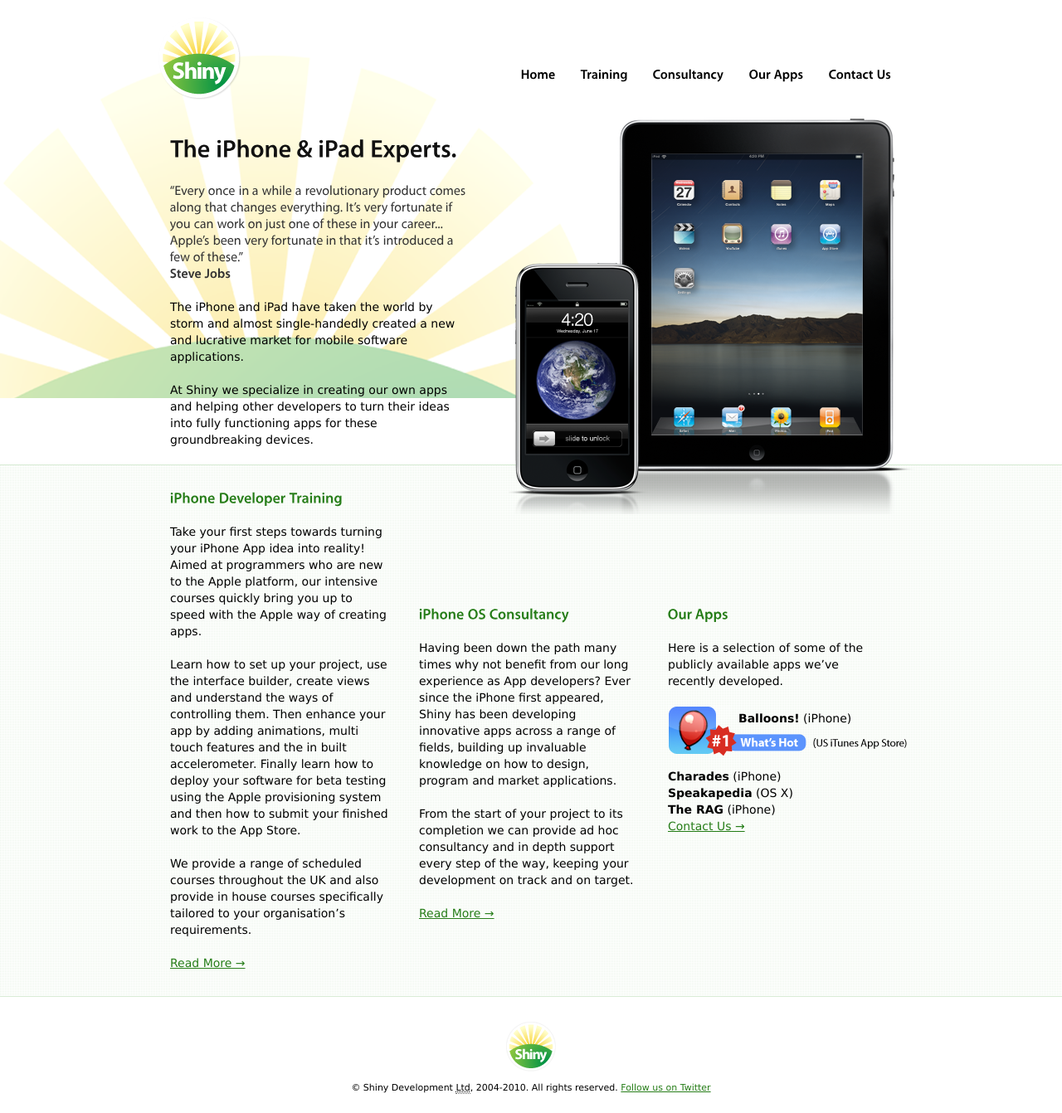
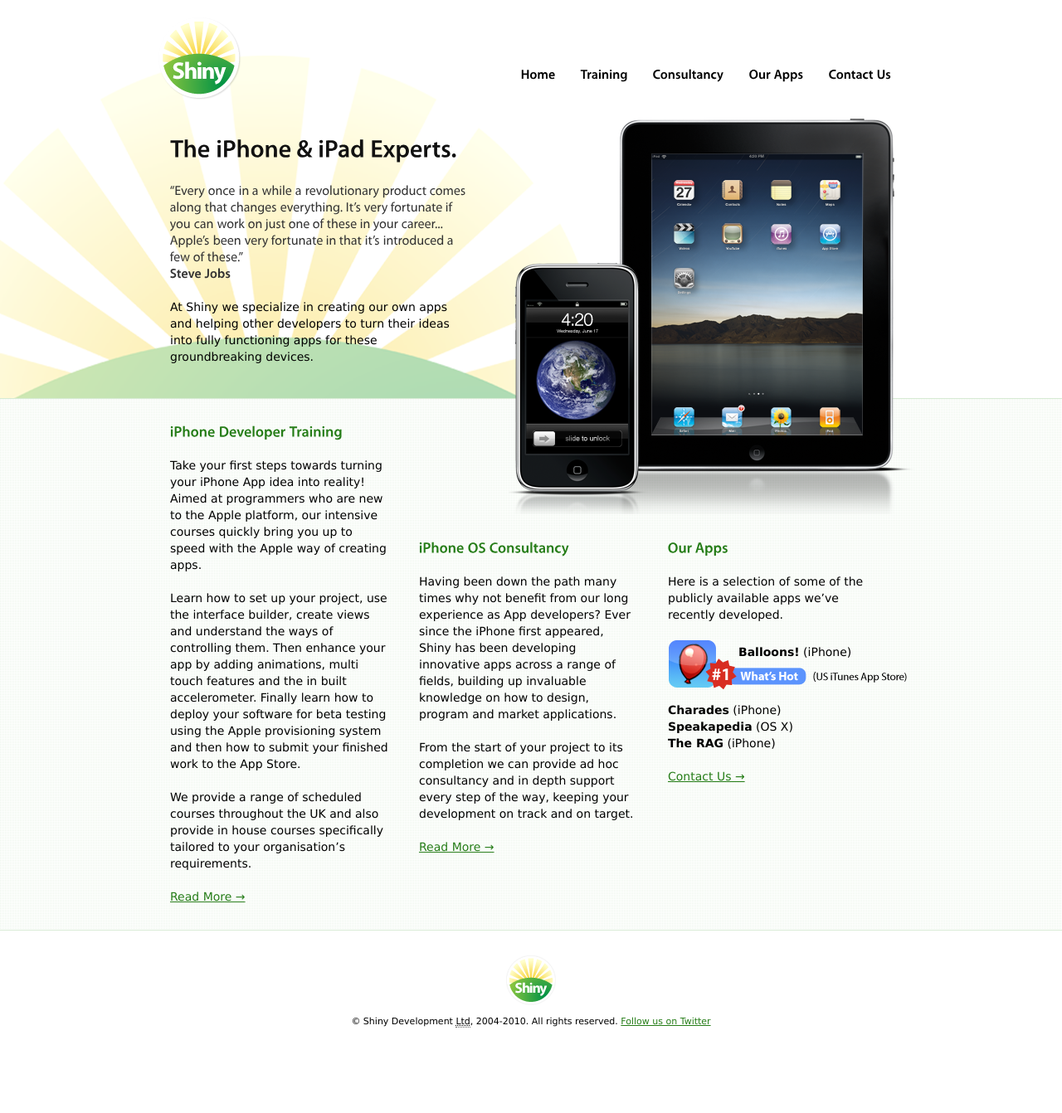
Before and after one commit to shinydevelopment/ShinyDevelopment-Holding, a Jekyll site: the page built from index.html, in a window 1280 px wide. Shown: the whole page at 83% size. Built offline with Jekyll 4.4.1, drawn with Linux system fonts in a browser that asks for light colours; Markdown is read by kramdown in place of the engine named in the settings; after the commit the page ends 1262 px from its top, so only the background shows below that.

Commit message:
Added public training page, tweaked home page

```diff
--- a/assets/styles/layout.css
+++ b/assets/styles/layout.css
@@ -143,6 +143,23 @@
     width: 265px;
 }
 
+.content-lower .section-double{
+    display: inline;
+    float: left;
+    margin: 0 20px 0 15px;
+    padding: 10px 0;
+    width: 565px;
+}
+
+.content-lower .section-wide{
+    clear: both;
+    display: inline;
+    float: left;
+    margin: 0 20px 0 15px;
+    padding: 10px 0;
+    width: 865px;
+}
+
 .content-lower .section-lower{
     padding-top: 150px;
 }
@@ -199,9 +216,12 @@
 /* @end */
 
 .section ul.app-list {
+    display: inline;
+    float: left;
     list-style: none;
-    margin: 0;
+    margin: 0 0 20px 0;
     padding: 0;
+    width: 265px;
 }
 
 .section ul.app-list li {
--- a/index.html
+++ b/index.html
@@ -16,8 +16,6 @@
                 very fortunate in that it&rsquo;s introduced a few of these.&rdquo;<br />
                 <strong>Steve Jobs</strong>
             </p>
-
-            <p>The iPhone and iPad have taken the world by storm and almost single-handedly created a new and lucrative market for mobile software applications.</p>
 
             <p>At Shiny we specialize in creating our own apps and helping other developers to turn their ideas into fully functioning apps for these groundbreaking devices.</p>
 
```
Also changed, not shown: 1 other file.
